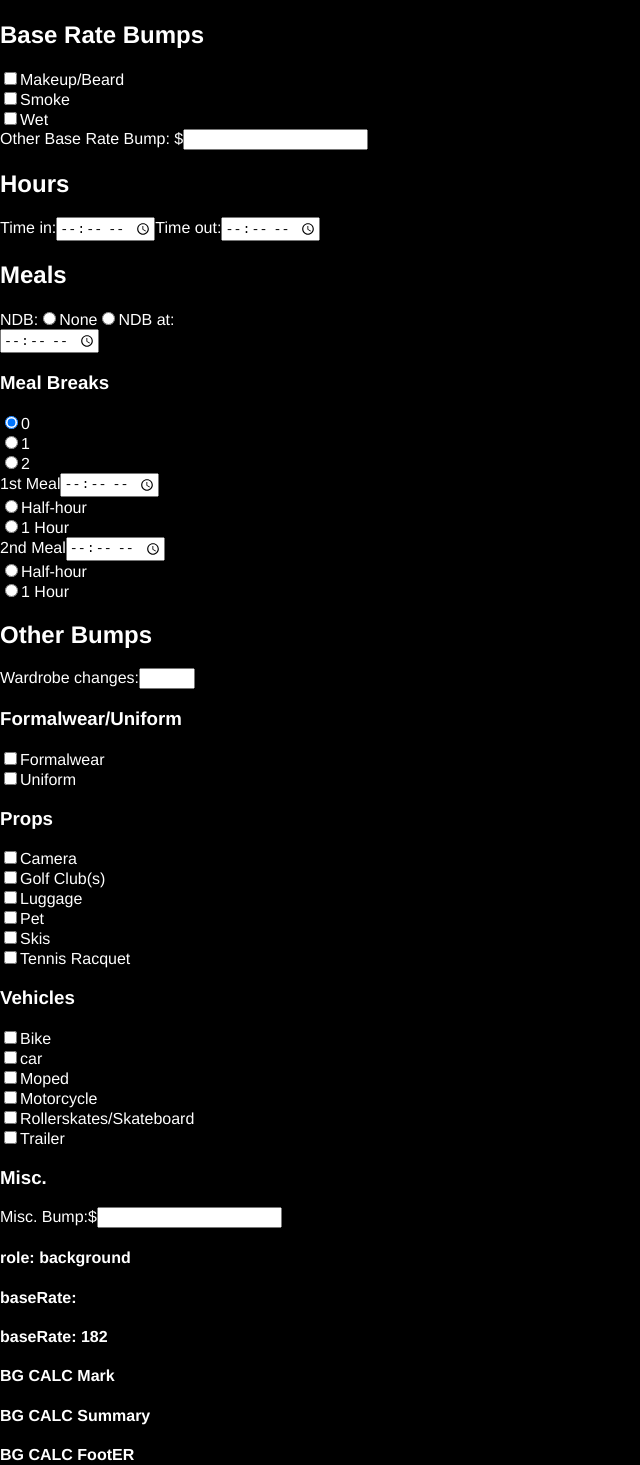
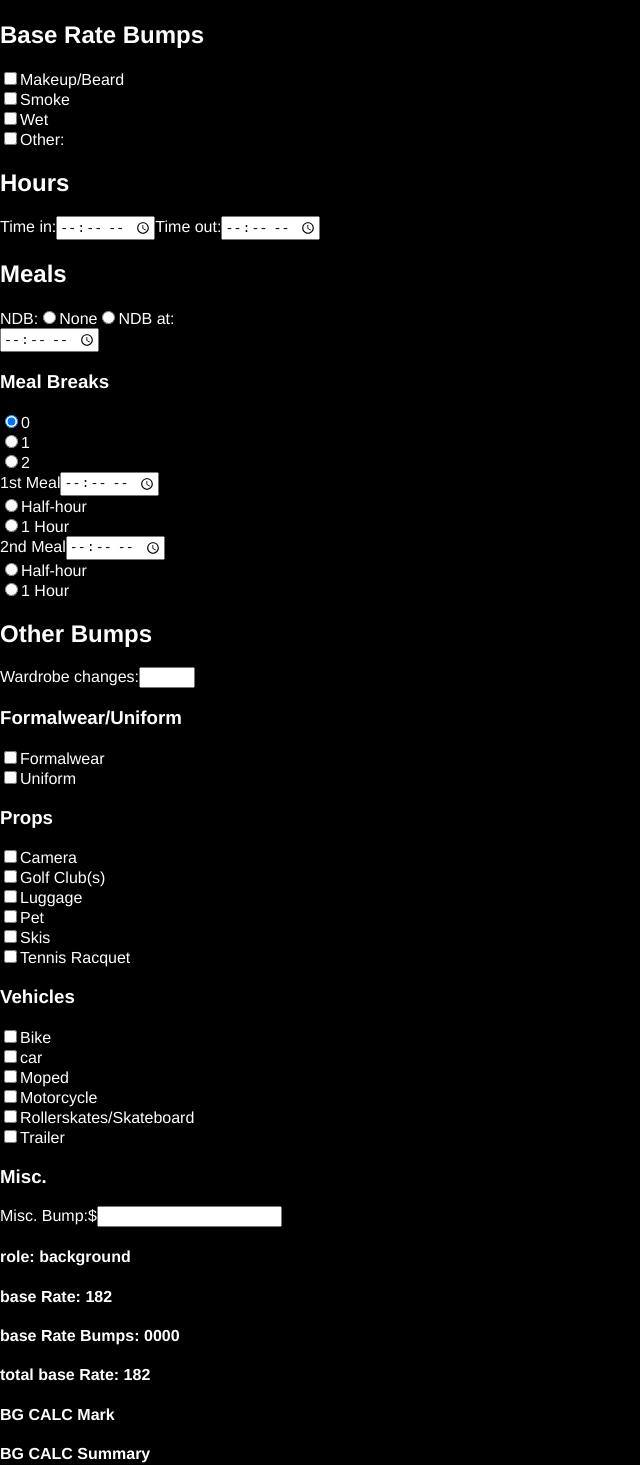
Before and after one commit to jasonchilcott/sag-bg-calc, a React (Create React App) app: page / in a window 1280 px wide. Shown: the part 207-1672 px from the top of the page, without its empty margins (0-640 px from the left). Built offline with nearby package versions, Linux system fonts and the light colour scheme.

Commit message:
added base bumps funtionality and logic

```diff
--- a/src/Main.js
+++ b/src/Main.js
@@ -1,286 +1,319 @@
-import React, {useState} from "react"
-import Mark from './Mark.js';
-import Summary from './Summary.js'
+import React, { useState } from "react";
+import Mark from "./Mark.js";
+import Summary from "./Summary.js";
 
+const baseRateObj = { background: 182, specialAbility: 192, standIn: 214 };
+const baseBumpsArr = [19, 14, 14, 0]
 
-const baseRateObj = { 'background': 182, 'specialAbility': 192, 'standIn': 214}
 const Main = () => {
+  const [role, setRole] = useState("background");
+  const [otherBaseRate, setOtherBaseRate] = useState(0);
+
+  const [baseBumps, setBaseBumps] = useState([false, false, false, false]);
+  const [otherBaseBump, setOtherBaseBump] = useState(0);
+
+  const roleHandler = (e) => {
+    setRole(e.target.value);
+  };
+
+  const baseBumpsHandler = (e) => {
+    let newBumpsArr = [...baseBumps]
+    newBumpsArr[e.target.value] = !newBumpsArr[e.target.value]
+    setBaseBumps(newBumpsArr)
+
+  };
+
+  const otherBaseRateHandler = (e) => {
+    setOtherBaseRate(e.target.value);
+  };
+
+  const otherBaseBumpHandler = (e) => {
+    setOtherBaseBump(e.target.value);
+  };
+
+  const baseRate = () => {
+    if (role === "other") {
+      return otherBaseRate;
+    } else {
+      return baseRateObj[role];
+    }
+  };
+
+  const totalBaseRate = () => {
+    return totalBaseBumps().reduce(
+      (a, b) => a + b,
+      baseRate()
+    )
+  }
+
+  const totalBaseBumps = () => {
+    let newBumpsArr = [...baseBumpsArr]
+    console.log(newBumpsArr)
+    if (baseBumps[3]) {
+      newBumpsArr[3] = otherBaseBump
+    }
+    console.log(newBumpsArr)
+    newBumpsArr = newBumpsArr.map((bump, i) => {
+      if (baseBumps[i] === false) {
+        return 0
+      } else {
+        return bump
+      }
+    })
+    console.log(newBumpsArr)
+    return newBumpsArr
+  }
+
+  const otherBaseRateField = () => {
+    if (role === "other") {
+      return (
+        <>
+          <label htmlFor="other-base">$</label>
+          <input
+            type="number"
+            id="other-base"
+            name="other-base"
+            value={otherBaseRate}
+            onChange={otherBaseRateHandler}
+            min="0"
+          />
+        </>
+      );
+    }
+  };
 
 
 
-  const [role, setRole] = useState('background')
-  const [ otherBaseRate, setOtherBaseRate] = useState(0)
-
-  const roleHandler = (e) => {
-    setRole(e.target.value)
-  }
-
-  const otherBaseRateHandler = (e) => {
-    setOtherBaseRate(e.target.value)
-  }
-
-  const baseRate = () => {
-    if ( role === 'other' ) {
-      return otherBaseRate
-    } else {
-      return baseRateObj[role]
-    }
-  }
-
-  const otherBaseRateField = () => {
-    if ( role === 'other') {
+  const otherBaseBumpField = () => {
+    if (baseBumps[3]) {
       return (
         <>
-        <label htmlFor="other-base" >Other Base Rate: $</label>
-        <input type="number" id="other-base" name="other-base" value={otherBaseRate} onChange={otherBaseRateHandler}
-        min="0"/>
+        <label htmlFor="other-base-bump">$</label>
+        <input
+          type="number"
+          id="other-base-bump"
+          name="other-base-bump"
+          min="0"
+          onChange={otherBaseBumpHandler}
+          value={otherBaseBump}
+        />
         </>
-
-      )
+      );
     }
-  }
-
-
-
-
-
-
-
-
-
-
+  };
 
   return (
     <div className="main">
-
-
       <form>
-
         <h2>Base Rate:</h2>
 
         <div>
-          <input type="radio" id="background" name="role" value="background"
-            onChange={roleHandler} defaultChecked/>
+          <input
+            type="radio"
+            id="background"
+            name="role"
+            value="background"
+            onChange={roleHandler}
+            defaultChecked
+          />
           <label htmlFor="background">Background</label>
         </div>
         <div>
-          <input type="radio" id="special-ability" name="role" value="specialAbility" onChange={roleHandler}/>
+          <input
+            type="radio"
+            id="special-ability"
+            name="role"
+            value="specialAbility"
+            onChange={roleHandler}
+          />
           <label htmlFor="special-ability">Special-ability</label>
         </div>
         <div>
-          <input type="radio" id="stand-in" name="role" value="standIn" onChange={roleHandler}
+          <input
+            type="radio"
+            id="stand-in"
+            name="role"
+            value="standIn"
+            onChange={roleHandler}
           />
           <label htmlFor="stand-in">Stand-in/Photo Double</label>
         </div>
         <div>
-          <input type="radio" id="other" name="role" value="other" onChange={roleHandler}/>
+          <input
+            type="radio"
+            id="other"
+            name="role"
+            value="other"
+            onChange={roleHandler}
+          />
           <label htmlFor="other">Other:</label>
         </div>
-        <div>
-        {otherBaseRateField()}
-        </div>
+        <div>{otherBaseRateField()}</div>
 
         <h2>Base Rate Bumps</h2>
 
         <div>
-          <input type="checkbox" id="makeup-beard" name="makeup-beard"
-                />
+          <input type="checkbox" id="makeup-beard" name="base-bump" value="0" checked={baseBumps[0]} onChange={baseBumpsHandler} />
           <label htmlFor="makeup-beard">Makeup/Beard</label>
         </div>
 
         <div>
-          <input type="checkbox" id="smoke" name="smoke"/>
+          <input type="checkbox" id="smoke" name="base-bump" value="1" checked={baseBumps[1]} onChange={baseBumpsHandler}/>
           <label htmlFor="smoke">Smoke</label>
         </div>
 
         <div>
-          <input type="checkbox" id="wet" name="wet"
-                />
+          <input type="checkbox" id="wet" name="base-bump" value="2"  checked={baseBumps[2]} onChange={baseBumpsHandler}/>
           <label htmlFor="wet">Wet</label>
         </div>
 
-        <label htmlFor="other-base-bump">Other Base Rate Bump: $</label>
-        <input type="number" id="other-base-bump" name="other-base-bump"
-        min="0"/>
+        <div>
+          <input type="checkbox" id="other-base-rate-bump" name="base-bump" value="3" checked={baseBumps[3]} onChange={baseBumpsHandler}/>
+          <label htmlFor="other">Other:</label>
+        </div>
+
+        <div>{otherBaseBumpField()}</div>
+
+
 
         <div>
           <h2>Hours</h2>
           <label>Time in:</label>
-        <input
-
-          type="time" id="time-in" name="time-in"
-        />
+          <input type="time" id="time-in" name="time-in" />
           <label>Time out:</label>
-        <input
-
-          type="time" id="time-out" name="time-out"
-        />
+          <input type="time" id="time-out" name="time-out" />
         </div>
         <h2>Meals</h2>
         <div>
           <div>
             <label>NDB:</label>
-        <input type="radio" id="no-ndb" name="ndb" value="false"
-                />
+            <input type="radio" id="no-ndb" name="ndb" value="false" />
             <label htmlFor="no-ndb">None</label>
-          <input type="radio" id="yes-ndb" name="ndb" value="true"/>
+            <input type="radio" id="yes-ndb" name="ndb" value="true" />
             <label htmlFor="yes-ndb">NDB at:</label>
             <div>
-
-        <input
-
-          type="time" id="ndb-time" name="ndb-time"
-        />
+              <input type="time" id="ndb-time" name="ndb-time" />
             </div>
           </div>
 
           <h3>Meal Breaks</h3>
-          <input type="radio" id="0" name="meals" value="0"
-                defaultChecked/>
+          <input type="radio" id="0" name="meals" value="0" defaultChecked />
           <label htmlFor="0">0</label>
         </div>
         <div>
-          <input type="radio" id="1" name="meals" value="1"/>
+          <input type="radio" id="1" name="meals" value="1" />
           <label htmlFor="1">1</label>
         </div>
         <div>
-          <input type="radio" id="2" name="meals" value="2"/>
+          <input type="radio" id="2" name="meals" value="2" />
           <label htmlFor="2">2</label>
         </div>
         <label>1st Meal</label>
         <input
           className="htmlForm-control"
-          type="time" id="1st-meal" name="1st-meal"
+          type="time"
+          id="1st-meal"
+          name="1st-meal"
         />
         <div>
-          <input type="radio" id="half" name="1st-duration" value="half"
-                />
+          <input type="radio" id="half" name="1st-duration" value="half" />
           <label htmlFor="half">Half-hour</label>
         </div>
         <div>
-          <input type="radio" id="hour" name="1st-duration" value="hour"/>
+          <input type="radio" id="hour" name="1st-duration" value="hour" />
           <label htmlFor="hour">1 Hour</label>
         </div>
         <label>2nd Meal</label>
-        <input
-
-          type="time" id="2nd-meal" name="2nd-meal"
-        />
+        <input type="time" id="2nd-meal" name="2nd-meal" />
         <div>
-          <input type="radio" id="half" name="1st-duration" value="half"
-                />
+          <input type="radio" id="half" name="1st-duration" value="half" />
           <label htmlFor="half">Half-hour</label>
         </div>
         <div>
-          <input type="radio" id="hour" name="1st-duration" value="hour"/>
+          <input type="radio" id="hour" name="1st-duration" value="hour" />
           <label htmlFor="hour">1 Hour</label>
         </div>
 
         <h2>Other Bumps</h2>
         <div>
           <label htmlFor="changes">Wardrobe changes:</label>
-        <input type="number" id="changes" name="changes"
-        min="0" max="10"/>
-
+          <input type="number" id="changes" name="changes" min="0" max="10" />
           <h3>Formalwear/Uniform</h3>
-
           <div>
-          <input type="checkbox" id="formalwear" name="formalwear"
-                />
+            <input type="checkbox" id="formalwear" name="formalwear" />
             <label htmlFor="formalwear">Formalwear</label>
           </div>
-
           <div>
-          <input type="checkbox" id="uniform" name="uniform"/>
+            <input type="checkbox" id="uniform" name="uniform" />
             <label htmlFor="uniform">Uniform</label>
           </div>
-
           <h3>Props</h3>
-
           <div>
-          <input type="checkbox" id="camera" name="camera"
-                />
+            <input type="checkbox" id="camera" name="camera" />
             <label htmlFor="camera">Camera</label>
           </div>
-
           <div>
-          <input type="checkbox" id="golf-clubs" name="golf-clubs"/>
+            <input type="checkbox" id="golf-clubs" name="golf-clubs" />
             <label htmlFor="golf-clubs">Golf Club(s)</label>
           </div>
-
           <div>
-          <input type="checkbox" id="luggage" name="luggage"
-                />
+            <input type="checkbox" id="luggage" name="luggage" />
             <label htmlFor="luggage">Luggage</label>
           </div>
-
           <div>
-          <input type="checkbox" id="pet" name="pet"/>
+            <input type="checkbox" id="pet" name="pet" />
             <label htmlFor="pet">Pet</label>
           </div>
           <div>
-          <input type="checkbox" id="skis" name="skis"
-                />
+            <input type="checkbox" id="skis" name="skis" />
             <label htmlFor="skis">Skis</label>
           </div>
-
           <div>
-          <input type="checkbox" id="tennis-racquet" name="tennis-racquet"/>
+            <input type="checkbox" id="tennis-racquet" name="tennis-racquet" />
             <label htmlFor="tennis-racquet">Tennis Racquet</label>
           </div>
-
           <h3>Vehicles</h3>
-
           <div>
-          <input type="checkbox" id="bike" name="bike"
-                />
+            <input type="checkbox" id="bike" name="bike" />
             <label htmlFor="bike">Bike</label>
           </div>
-
           <div>
-          <input type="checkbox" id="car" name="car"/>
+            <input type="checkbox" id="car" name="car" />
             <label htmlFor="car">car</label>
           </div>
-
           <div>
-          <input type="checkbox" id="moped" name="moped"
-                />
+            <input type="checkbox" id="moped" name="moped" />
             <label htmlFor="moped">Moped</label>
           </div>
-
           <div>
-          <input type="checkbox" id="motorcycle" name="motorcycle"/>
+            <input type="checkbox" id="motorcycle" name="motorcycle" />
             <label htmlFor="motorcycle">Motorcycle</label>
           </div>
           <div>
-          <input type="checkbox" id="skates" name="skates"
-                />
+            <input type="checkbox" id="skates" name="skates" />
             <label htmlFor="skates">Rollerskates/Skateboard</label>
           </div>
-
           <div>
-          <input type="checkbox" id="trailer" name="trailer"/>
+            <input type="checkbox" id="trailer" name="trailer" />
             <label htmlFor="trailer">Trailer</label>
           </div>
-
           <h3>Misc.</h3>
-
           <label htmlFor="misc">Misc. Bump:</label>
-        $<input type="number" id="misc" name="misc"
-        min="0"/>
+          $<input type="number" id="misc" name="misc" min="0" />
         </div>
 
+        <h4>role: {role}</h4>
 
+        <h4>base Rate: {baseRate()}</h4>
 
-        <h4>role: {role}</h4>
-        <h4>baseRate: </h4>
-        <h4>baseRate: {baseRate()}</h4>
+        <h4>base Rate Bumps: {totalBaseBumps()}</h4>
 
+        <h4>total base Rate: {totalBaseRate()}</h4>
       </form>
       <Mark />
       <Summary />
     </div>
-  )
-}
+  );
+};
 
-export default Main
+export default Main;
```
Lines whose indentation alone changed are shown as unchanged.
